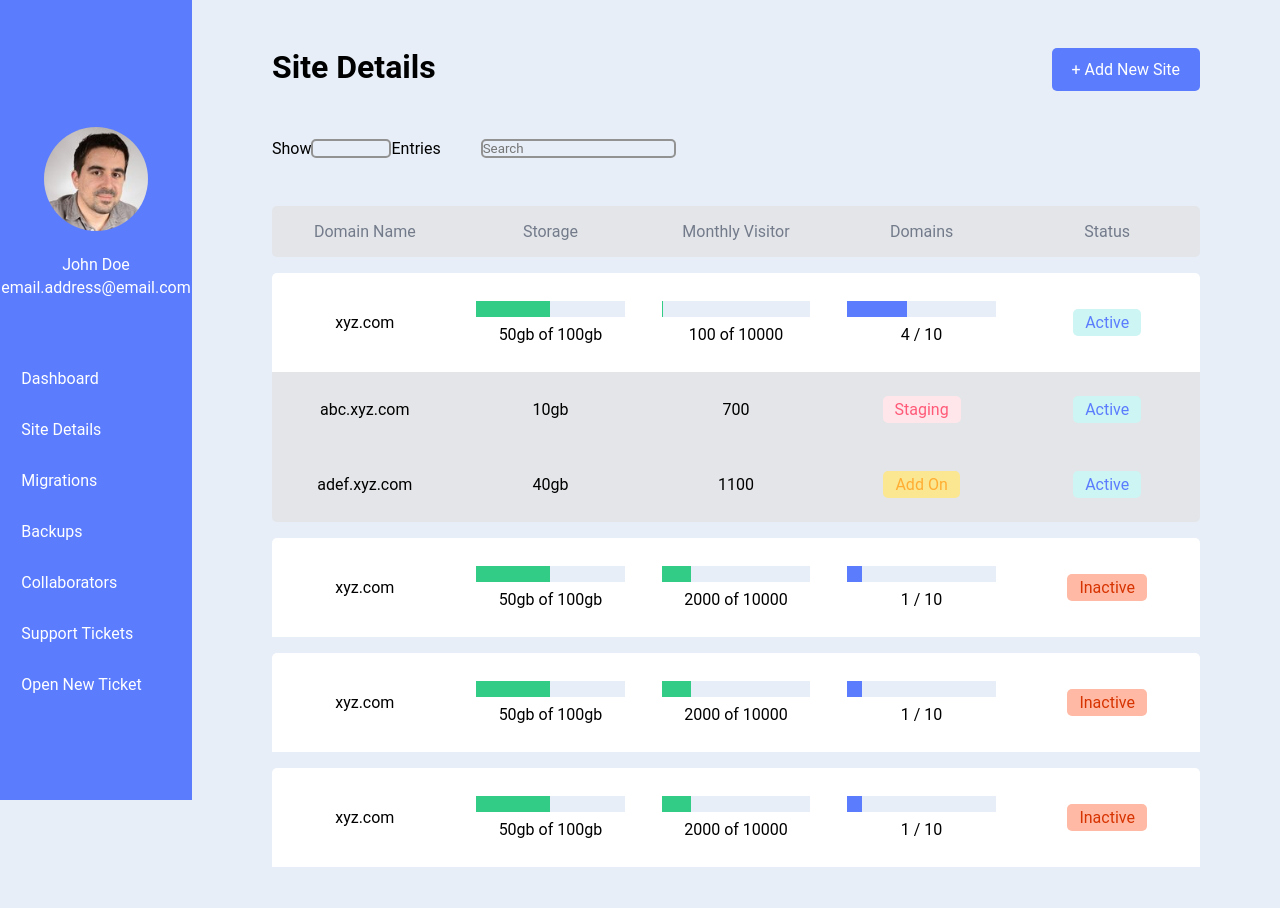
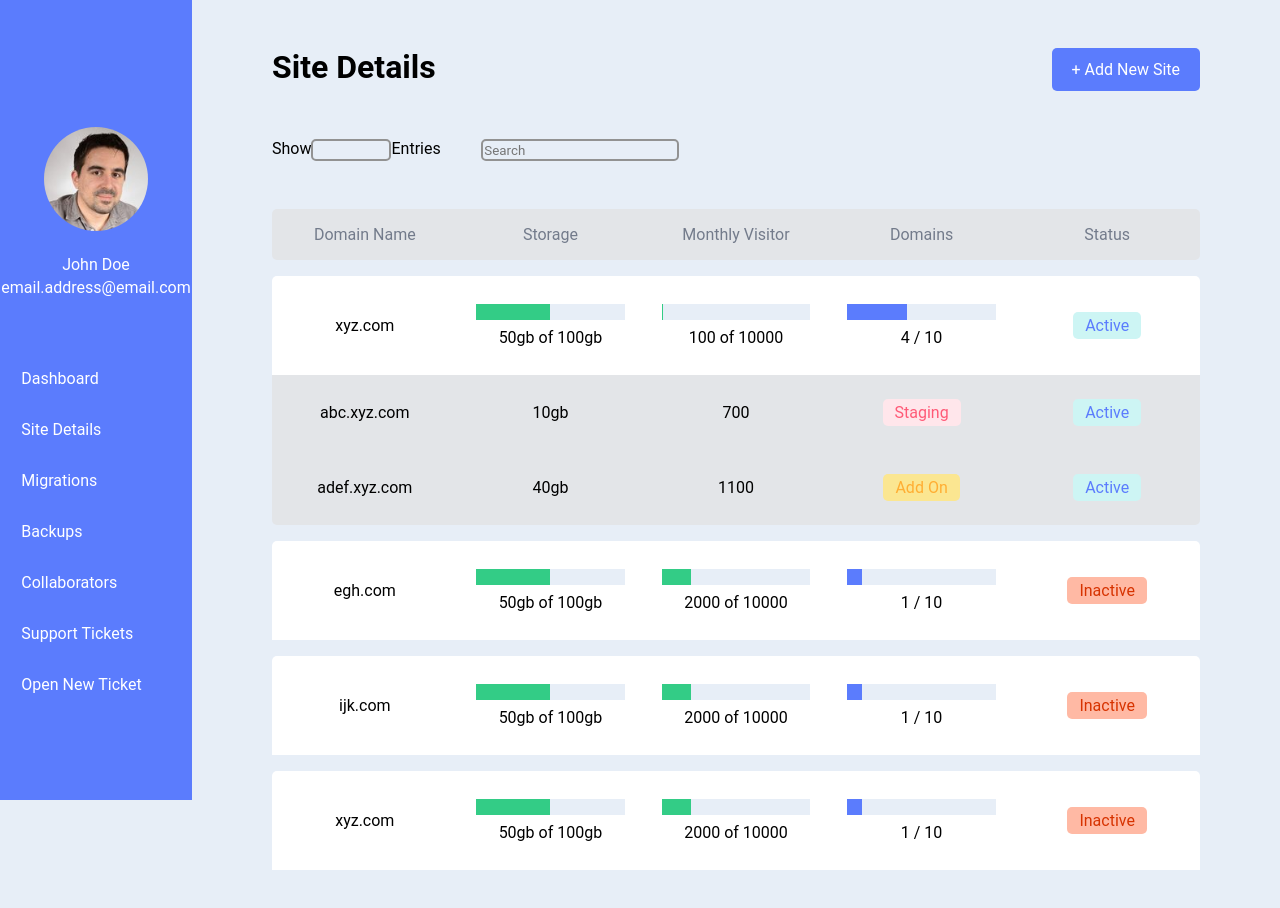
Before and after one commit to avibhanshu/domain-manager, an Angular app: page / in a window 1280 px wide. Shown: the top 908 px of the page. Built offline with nearby package versions, Linux system fonts and the light colour scheme; data requests are answered from the project's data file.

Commit message:
Add search functionality and minor refactor

```diff
--- a/src/app/content/domains.service.ts
+++ b/src/app/content/domains.service.ts
@@ -1,7 +1,7 @@
 import { HttpClient } from '@angular/common/http';
 import { Injectable } from '@angular/core';
 import { Observable, Subject } from 'rxjs';
-import { Domain } from './models/domain';
+import { Domain } from '../models/domain';
 
 @Injectable({
   providedIn: 'root'
--- a/src/app/content/site-details/site-details.component.html
+++ b/src/app/content/site-details/site-details.component.html
@@ -3,7 +3,13 @@
   <a type="button" class="btn">+ Add New Site</a>
 </header>
 
-<app-table-config></app-table-config>
+<!-- <app-table-config></app-table-config> -->
+<div class="config">
+    <p>Show</p>
+    <input type="number" class="entries input">
+    <p>Entries</p>
+    <input type="text" name="" id="" placeholder="Search" class="search input" [(ngModel)]="searchText">
+</div>
 
 <section class="data__table">
   <div class="data__columns">
@@ -11,7 +17,7 @@
       {{ col }}
     </div>
   </div>
-  <div class="data__row" *ngFor="let domain of domains">
+  <div class="data__row" *ngFor="let domain of domains | filter: searchText">
     <div class="domain__details">
       <div class="domain__details--name data__table-cell">
         {{ domain.domain }}
--- a/src/app/content/site-details/site-details.component.scss
+++ b/src/app/content/site-details/site-details.component.scss
@@ -10,6 +10,27 @@
     cursor: pointer;
     padding: 0.75rem 1.25rem;
   }
+}
+
+.config {
+    display: flex;
+    width: 37.5%;
+    justify-content: space-between;
+
+    .entries {
+        width: 5rem;
+    }
+
+    .search {
+        margin: 0 2.5rem;
+    }
+
+    .input {
+        background: transparent;
+        border-radius: 5px;
+        border: 2px solid #929292;
+        padding: 0.1rem;
+    }
 }
 
 .data__table {
--- a/src/app/content/site-details/site-details.component.ts
+++ b/src/app/content/site-details/site-details.component.ts
@@ -2,7 +2,7 @@ import { Component, OnDestroy, OnInit } from '@angular/core';
 import { NgForm } from '@angular/forms';
 import { Subscription } from 'rxjs';
 import { DomainsService } from '../domains.service';
-import { Domain } from '../models/domain';
+import { Domain } from '../../models/domain';
 
 @Component({
   selector: 'app-site-details',
@@ -12,6 +12,7 @@ import { Domain } from '../models/domain';
 export class SiteDetailsComponent implements OnInit, OnDestroy {
   domains: Domain[] = [];
   domainsSubscription: Subscription;
+  searchText: string = '';
   constructor(private domainService: DomainsService) {}
 
   ngOnInit(): void {
--- a/src/app/content/table-config/table-config.component.html
+++ /dev/null
@@ -1,6 +0,0 @@
-<div class="config">
-    <p>Show</p>
-    <input type="number" class="entries input">
-    <p>Entries</p>
-    <input type="text" name="" id="" placeholder="Search" class="search input">
-</div>
--- a/src/app/content/table-config/table-config.component.scss
+++ /dev/null
@@ -1,19 +0,0 @@
-.config {
-    display: flex;
-    width: 37.5%;
-    justify-content: space-between;
-
-    .entries {
-        width: 5rem;
-    }
-
-    .search {
-        margin: 0 2.5rem;
-    }
-
-    .input {
-        background: transparent;
-        border-radius: 5px;
-        border: 2px solid #929292;
-    }
-}
--- a/src/app/content/table-config/table-config.component.ts
+++ /dev/null
@@ -1,15 +0,0 @@
-import { Component, OnInit } from '@angular/core';
-
-@Component({
-  selector: 'app-table-config',
-  templateUrl: './table-config.component.html',
-  styleUrls: ['./table-config.component.scss']
-})
-export class TableConfigComponent implements OnInit {
-
-  constructor() { }
-
-  ngOnInit(): void {
-  }
-
-}
--- /dev/null
+++ b/src/app/pipes/filter.pipe.ts
@@ -0,0 +1,23 @@
+import { Pipe, PipeTransform } from '@angular/core';
+import { Domain } from '../models/domain';
+
+@Pipe({
+  name: 'filter'
+})
+export class FilterPipe implements PipeTransform {
+
+  transform(value: any, searchText: string) {
+    if(!value.length || !searchText) {
+      return value;
+    }
+
+    const domains: Domain[] = [];
+    for (const domain of value) {
+      if(domain['domain'].includes(searchText)) {
+        domains.push(domain);
+      }
+    }
+    return domains;
+  }
+
+}
--- a/src/assets/data/db.json
+++ b/src/assets/data/db.json
@@ -31,7 +31,7 @@
 
         {
             "id": 2,
-            "domain": "xyz.com",
+            "domain": "egh.com",
             "storage": "100gb",
             "usedStorage": "50gb",
             "domainTag": "Primary",
@@ -45,7 +45,7 @@
 
         {
             "id": 3,
-            "domain": "xyz.com",
+            "domain": "ijk.com",
             "storage": "100gb",
             "usedStorage": "50gb",
             "domainTag": "Primary",
```
Also changed, not shown: src/app/app.module.ts (+6 -4 lines), src/app/models/domain.ts (renamed from src/app/content/models/domain.ts), src/app/models/subdomain.ts (renamed from src/app/content/models/subdomain.ts), 2 other files (tests, documents, lock files or other folders).
